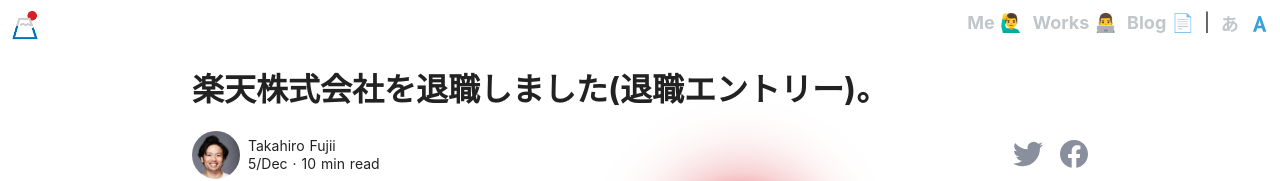
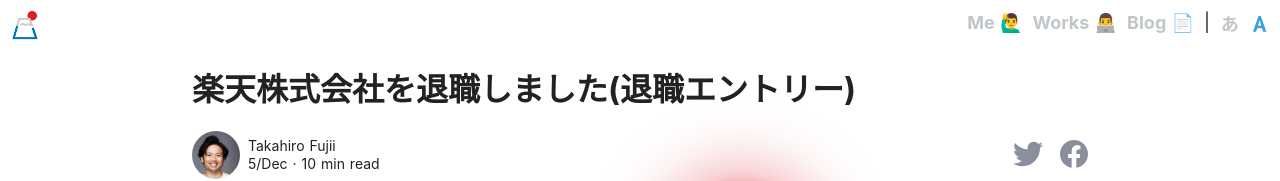
Before and after one commit to taka66/portfolio, a Nuxt app: page /articles/job-change in a window 1280 px wide. Shown: the top 181 px of the page. Built offline with nearby package versions, Linux system fonts and the light colour scheme.

Commit message:
Update title.

```diff
--- a/pages/_lang/articles/job-change.vue
+++ b/pages/_lang/articles/job-change.vue
@@ -1,7 +1,7 @@
 <template>
   <div>
     <div class="blog__h">
-      <h1>楽天株式会社を退職しました(退職エントリー)。</h1>
+      <h1>楽天株式会社を退職しました(退職エントリー)</h1>
     </div>
     <div class="blog__header">
       <NameCard date="5/Dec" />
```
